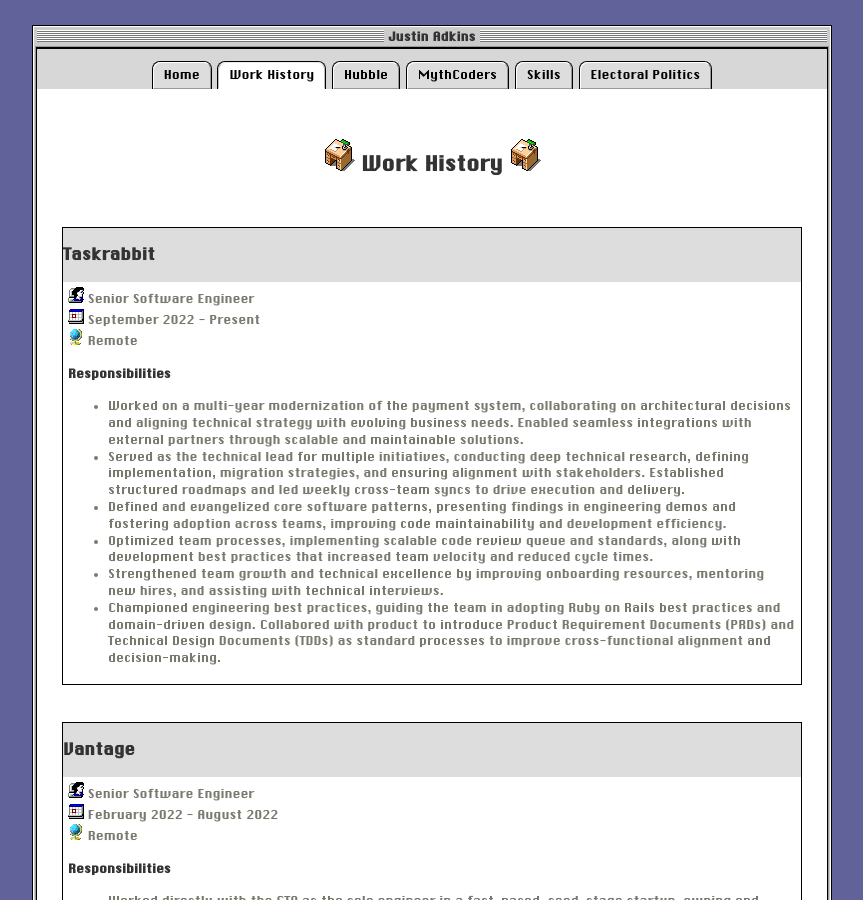
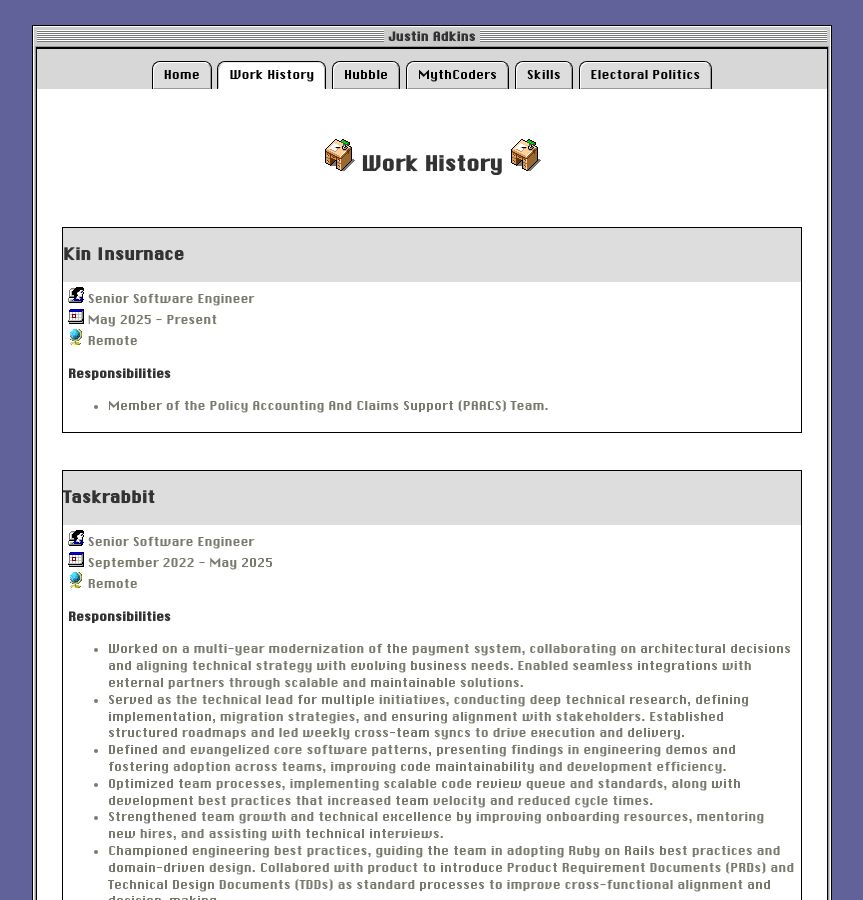
Before and after one commit to jmadkins/jmadkins.github.io, a Jekyll site: the page built from work-history.html, in a window 1280 px wide and 900 px high. Shown: the whole window, without its empty margins (208-1071 px from the left). Built offline with Jekyll 4.4.1, drawn with Linux system fonts in a browser that asks for light colours.

Commit message:
Kin Insurnace!

```diff
--- a/_data/jobs.yml
+++ b/_data/jobs.yml
@@ -1,9 +1,18 @@
+- company: Kin Insurnace
+  location: Remote
+  positions:
+    - title: Senior Software Engineer
+      start: May 2025
+      end: Present
+  responsibilities:
+    - Member of the Policy Accounting And Claims Support (PAACS) Team.
+
 - company: Taskrabbit
   location: Remote
   positions:
     - title: Senior Software Engineer
       start: September 2022
-      end: Present
+      end: May 2025
   responsibilities:
     - Worked on a multi-year modernization of the payment system, collaborating on architectural decisions and aligning technical strategy with evolving business needs. Enabled seamless integrations with external partners through scalable and maintainable solutions.
     - Served as the technical lead for multiple initiatives, conducting deep technical research, defining implementation, migration strategies, and ensuring alignment with stakeholders. Established structured roadmaps and led weekly cross-team syncs to drive execution and delivery.
```
